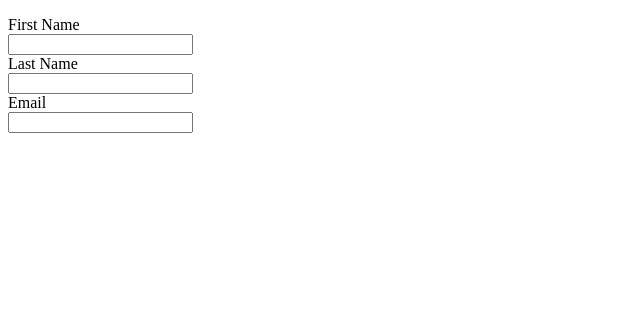
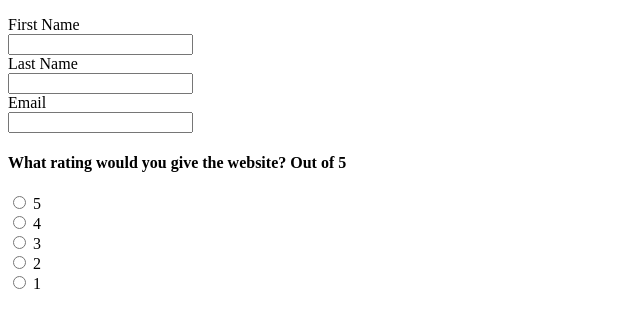
Before and after one commit to lockerboxer9089/Projects, a plain HTML site: page Game_Launcher/redirect_pages/review.html in a window 1280 px wide. Shown: the part 105-432 px from the top of the page, without its empty margins (0-640 px from the left). Drawn offline with Linux system fonts and the light colour scheme.

Commit message:
Update review.html

```diff
--- a/Game_Launcher/redirect_pages/review.html
+++ b/Game_Launcher/redirect_pages/review.html
@@ -25,6 +25,19 @@
             <label for="email">Email</label><br>
             <input type="email" name="email" id="email">
         </div>
+        <div>
+            <h4>What rating would you give the website? Out of 5</h4>
+            <input type="radio" name="rating" id="5" value="5">
+            <label for="5">5</label><br>
+            <input type="radio" name="rating" id="4">
+            <label for="4">4</label><br>
+            <input type="radio" name="rating" id="3">
+            <label for="3">3</label><br>
+            <input type="radio" name="rating" id="2">
+            <label for="2">2</label><br>
+            <input type="radio" name="rating" id="1">
+            <label for="1">1</label>
+        </div>
     </form>
 </body>
 </html>
```
